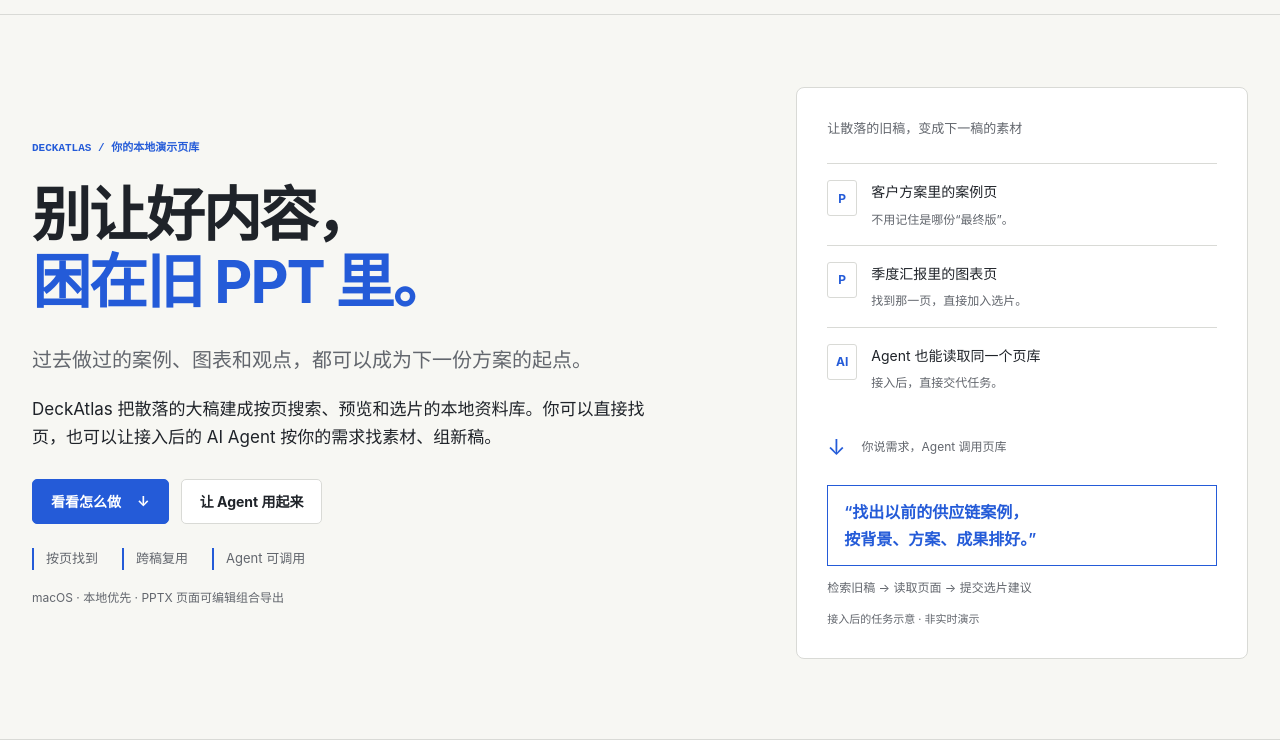
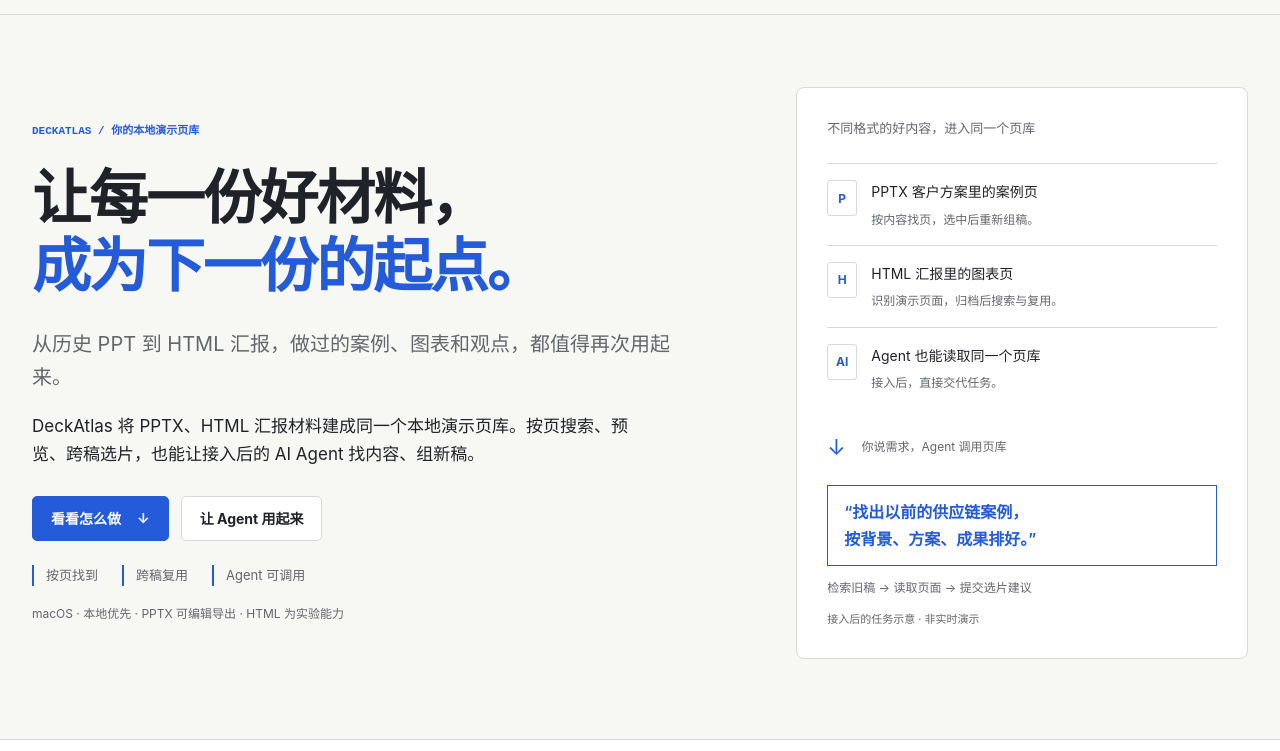
Before and after one commit to keithdai/ppt-page-library, a plain HTML site: page website/index.html in a window 1280 px wide. Shown: the part 49-800 px from the top of the page. Drawn offline with Linux system fonts and the light colour scheme.

Commit message:
docs(website): position hero around PPTX and HTML material reuse
Lead with reusable presentation material rather than old PPT files. Show PPTX and HTML examples side by side, keep Agent use prominent, and retain experimental HTML and per-format output boundaries.

```diff
--- a/website/index.html
+++ b/website/index.html
@@ -3,14 +3,14 @@
   <head>
     <meta charset="utf-8">
     <meta name="viewport" content="width=device-width, initial-scale=1">
-    <meta name="description" content="别让好内容困在旧 PPT 里。DeckAtlas 把历史稿件变成按页搜索、预览和组稿的本地资料库。给 Agent 接入说明，之后用自然语言找案例、选页面、组新稿。">
+    <meta name="description" content="让每一份好材料，都能成为下一份的起点。DeckAtlas 将 PPTX 和 HTML 汇报材料建成本地演示页库，按页搜索、预览和跨稿复用，接入后的 AI Agent 也能检索和组稿。HTML 当前为实验能力。">
     <meta name="theme-color" content="#f7f7f3">
-    <meta property="og:title" content="DeckAtlas · 别让好内容困在旧 PPT 里">
-    <meta property="og:description" content="历史案例、图表和观点，成为下一份方案的起点。人按页查找，接入后的 Agent 按你的需求检索、读取和组稿。资料留在本机。">
+    <meta property="og:title" content="DeckAtlas · 让好材料成为下一份的起点">
+    <meta property="og:description" content="PPTX、HTML 汇报材料，进入同一个本地演示页库。找到做过的案例、图表和观点，跨稿复用，或交给接入后的 AI Agent 调用。HTML 当前为实验能力。">
     <meta property="og:type" content="website">
     <meta property="og:url" content="https://keithdai.github.io/ppt-page-library/">
     <meta property="og:image" content="https://keithdai.github.io/ppt-page-library/assets/deckatlas-library.webp">
-    <title>DeckAtlas | 别让好内容困在旧 PPT 里</title>
+    <title>DeckAtlas | 让好材料成为下一份的起点</title>
     <link rel="canonical" href="https://keithdai.github.io/ppt-page-library/">
     <link rel="icon" href="assets/deckatlas-icon.svg" type="image/svg+xml">
     <link rel="stylesheet" href="styles.css">
@@ -43,21 +43,21 @@
         <div class="section__inner hero__grid">
           <div class="hero__text">
             <p class="eyebrow">DECKATLAS / 你的本地演示页库</p>
-            <h1 id="hero-title">别让好内容，<br><span>困在旧 PPT 里。</span></h1>
-            <p class="hero__copy">过去做过的案例、图表和观点，都可以成为下一份方案的起点。</p>
-            <p class="hero__value">DeckAtlas 把散落的大稿建成按页搜索、预览和选片的本地资料库。你可以直接找页，也可以让接入后的 AI Agent 按你的需求找素材、组新稿。</p>
+            <h1 id="hero-title">让每一份好材料，<br><span>成为下一份的起点。</span></h1>
+            <p class="hero__copy">从历史 PPT 到 HTML 汇报，做过的案例、图表和观点，都值得再次用起来。</p>
+            <p class="hero__value">DeckAtlas 将 PPTX、HTML 汇报材料建成同一个本地演示页库。按页搜索、预览、跨稿选片，也能让接入后的 AI Agent 找内容、组新稿。</p>
             <div class="hero__actions">
               <a class="button button--primary" href="#workflow">看看怎么做 <span aria-hidden="true">↓</span></a>
               <a class="button button--quiet" href="#cli">让 Agent 用起来</a>
             </div>
             <div class="hero__proof"><span>按页找到</span><span>跨稿复用</span><span>Agent 可调用</span></div>
-            <p class="hero__meta">macOS · 本地优先 · PPTX 页面可编辑组合导出</p>
+            <p class="hero__meta">macOS · 本地优先 · PPTX 可编辑导出 · HTML 为实验能力</p>
           </div>
           <aside class="search-story" aria-label="常见找稿场景">
-            <p class="search-story__label">让散落的旧稿，变成下一稿的素材</p>
+            <p class="search-story__label">不同格式的好内容，进入同一个页库</p>
             <ul class="source-list">
-              <li><span class="file-symbol" aria-hidden="true">P</span><span>客户方案里的案例页<small>不用记住是哪份“最终版”。</small></span></li>
-              <li><span class="file-symbol" aria-hidden="true">P</span><span>季度汇报里的图表页<small>找到那一页，直接加入选片。</small></span></li>
+              <li><span class="file-symbol" aria-hidden="true">P</span><span>PPTX 客户方案里的案例页<small>按内容找页，选中后重新组稿。</small></span></li>
+              <li><span class="file-symbol" aria-hidden="true">H</span><span>HTML 汇报里的图表页<small>识别演示页面，归档后搜索与复用。</small></span></li>
               <li><span class="file-symbol" aria-hidden="true">AI</span><span>Agent 也能读取同一个页库<small>接入后，直接交代任务。</small></span></li>
             </ul>
             <div class="search-story__turn"><span aria-hidden="true">↓</span> 你说需求，Agent 调用页库</div>
```
Also changed, not shown: documentation/seo.md (+3 -1 lines).
